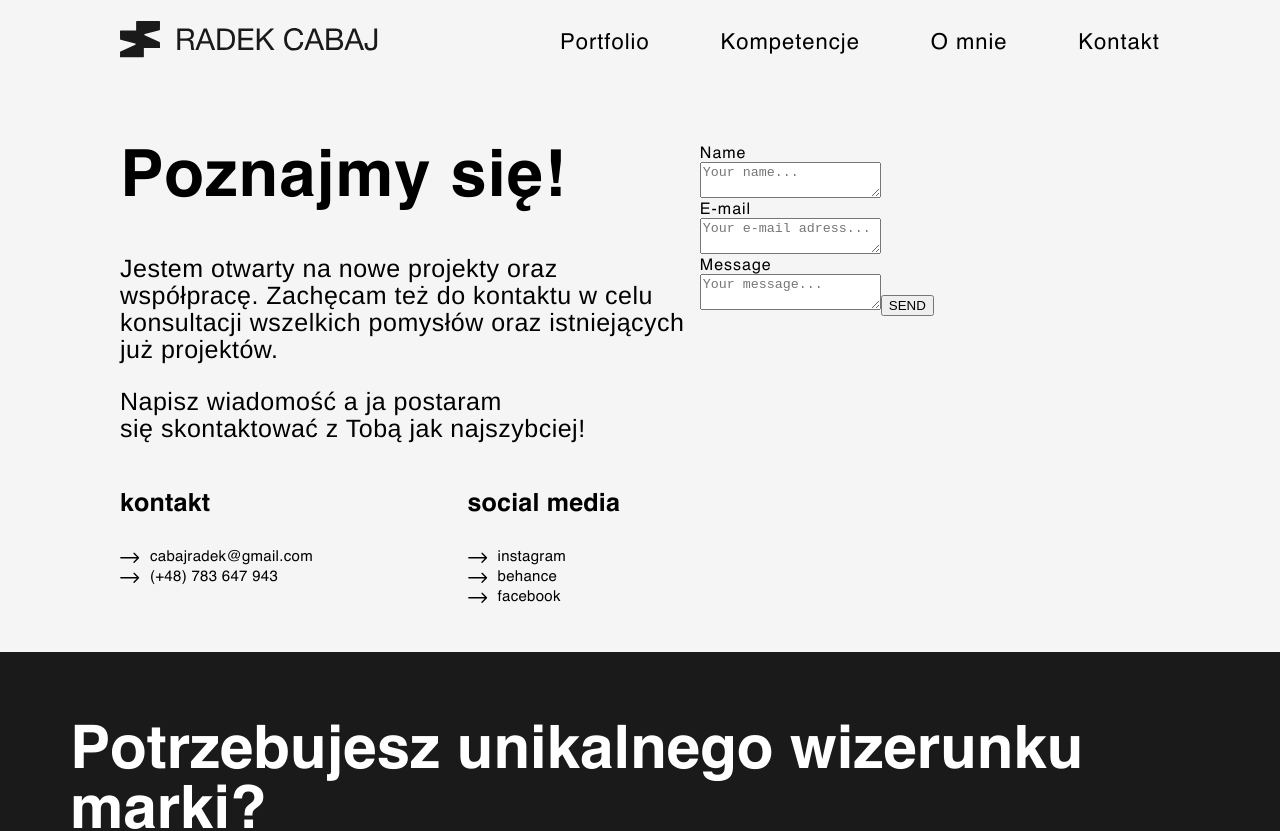
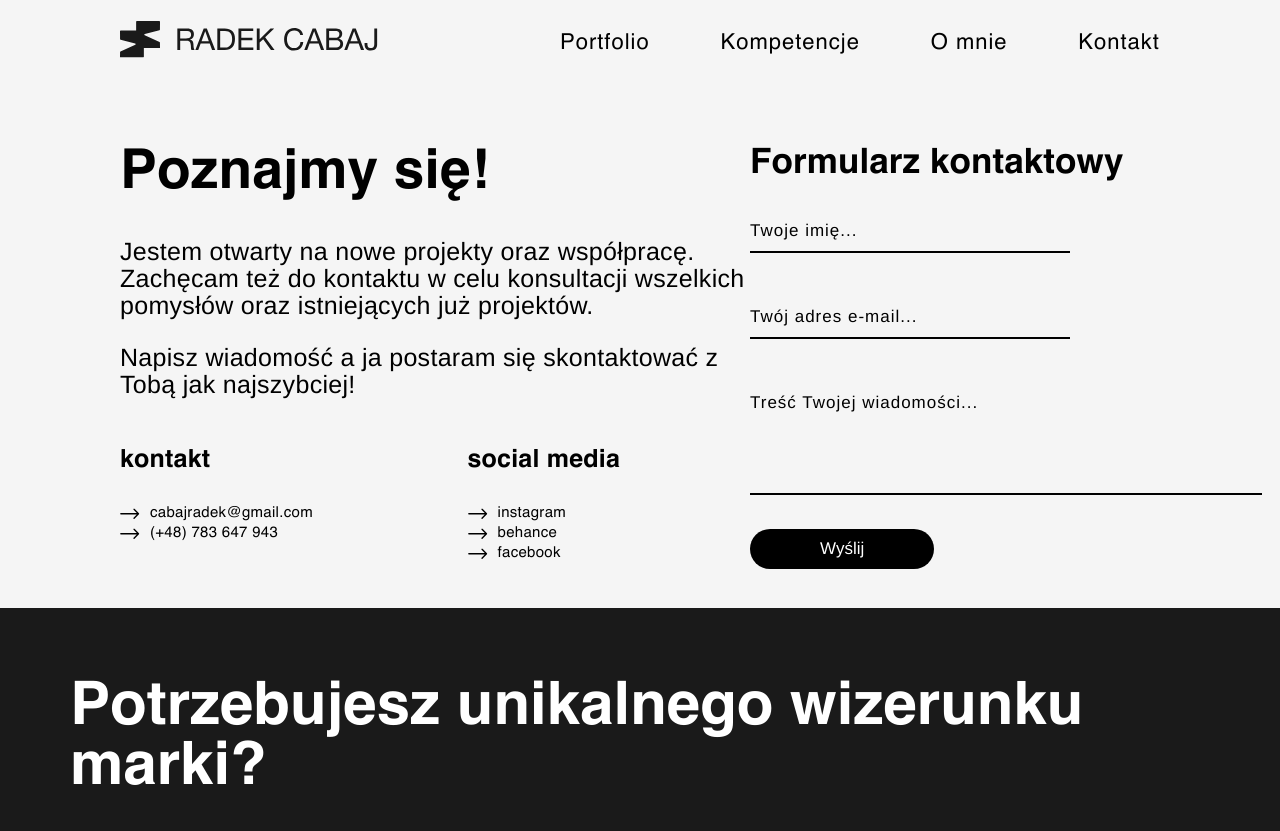
Before and after one commit to luciddreammer/RadekCabajPortfolioInProgressReact, a JavaScript app: page /contact in a window 1280 px wide. Shown: the top 831 px of the page. Built offline with nearby package versions, Linux system fonts and the light colour scheme.

Commit message:
Contact changes

```diff
--- a/src/Components/ContactPage/ContactPage.css
+++ b/src/Components/ContactPage/ContactPage.css
@@ -7,9 +7,11 @@
 }
 .contact-left {
     width: 630px;
+    min-width: 630px;
+    letter-spacing: 0.2px;
 }
 .contact-right {
-    width: 500px;
+    width: 800px;
 }
 
 .left-flex {
@@ -22,14 +24,14 @@
 
 .lets-meet {
     font-family: helvetica-bold;
-    font-size: 65px;
+    font-size: 55px;
     font-weight: 100;
     margin-top: 0px;
 }
 
 .imopen {
     font-weight: 500;
-    letter-spacing: 0.5px;
+    letter-spacing: 0.3px;
     font-size: 25px;
     line-height: 27px;
 }
@@ -46,3 +48,50 @@
     font-family: helvetica;
     letter-spacing: 0.3px;
 }
+
+.contact-form {
+    all: unset;
+    border-bottom: 2px solid black;
+    margin-bottom: 50px;
+    height: 30px;
+    width: 25vw;
+    font-size: 17px;
+    min-width: 200px;
+}
+
+textarea::placeholder {
+    all:unset;
+    color: black !important;
+    font-weight: 200;
+
+  }
+
+#forms {
+}
+
+#single-form-third {
+    width: 40vw;
+    min-width: 400px;
+    height: 100px;
+    white-space: normal;
+    margin-bottom: 30px;
+}
+
+.form-text-main {
+    font-size: 35px;
+    margin-bottom: 40px;
+    font-weight: 100;
+    font-family: helvetica-bold;
+    letter-spacing: 0.1px;
+}
+
+#custom-btn {
+   color: white;
+   padding: 10px 70px;
+   background-color: black;
+   border-radius: 20px;
+   border: none;
+   font-size: 17px;
+   font-family: helvetica;
+   font-weight: 100;
+}
--- a/src/Components/ContactPage/ContactRight.js
+++ b/src/Components/ContactPage/ContactRight.js
@@ -6,14 +6,12 @@ export default function ContactRight()
     return(
         <div className="contact-right">
             <div id="forms">
+                <div className='form-text-main'> Formularz kontaktowy</div>
                     <form action="https://formsubmit.co/luciddreammer@gmail.com" method="POST" >
-                        <div >Name</div>
-                        <textarea type="text" name="name"  id="single-form" placeholder="Your name..."></textarea>
-                        <div >E-mail</div>
-                        <textarea type="text" name="email" id="single-form" placeholder="Your e-mail adress..."></textarea>
-                        <div>Message</div>
-                        <textarea type="text" name="message" id="single-form-third" placeholder="Your message..."></textarea>
-                        <button type="submit" id="custom-btn">SEND</button>
+                        <textarea className='contact-form' type="text" name="name"  id="single-form" placeholder="Twoje imię..."></textarea><br></br>
+                        <textarea className='contact-form' type="text" name="email" id="single-form" placeholder="Twój adres e-mail..."></textarea><br></br>
+                        <textarea className='contact-form' type="text" name="message" id="single-form-third" placeholder="Treść Twojej wiadomości..."></textarea>
+                        <br></br><button type="submit" id="custom-btn">Wyślij</button>
                     </form>
                 </div>
         </div>
```
